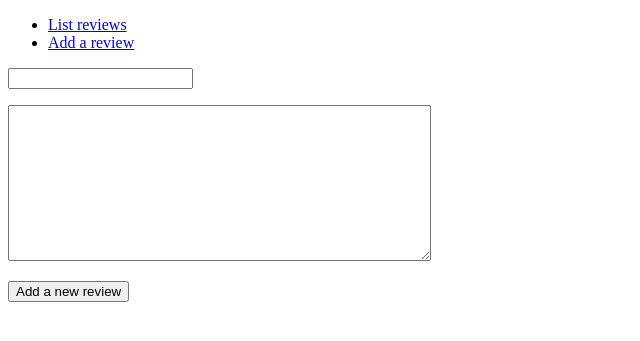
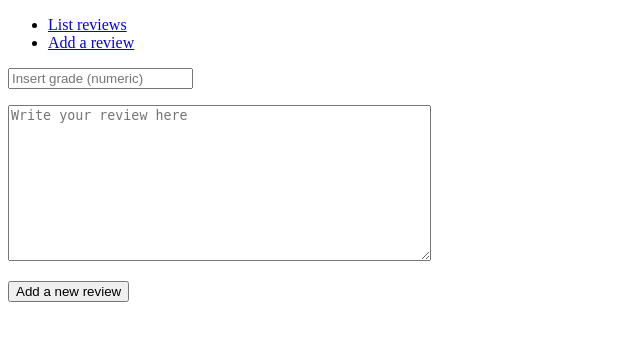
Before and after one commit to chipfrog/Liikuntakeskusten_vertailija, a Flask app: page /reviews/new/ in a window 1280 px wide. Shown: the top 341 px of the page, without its empty margins (0-640 px from the left). Run offline with Flask 2, Linux system fonts and the light colour scheme.

Commit message:
Lisätty vihjeet arvostelun kenttiin

```diff
--- a/application/templates/reviews/new.html
+++ b/application/templates/reviews/new.html
@@ -4,10 +4,10 @@
 
 <form method="POST" action="{{ url_for('reviews_create') }}">
     <p>
-        <input type="number" name="grade"/>
+        <input type="number" name="grade" placeholder="Insert grade (numeric)"/>
     </p>
     <p>
-        <textarea rows="10" cols="50" name="review"></textarea>
+        <textarea rows="10" cols="50" name="review" placeholder="Write your review here"></textarea>
         <!-- <input type="text" name="review"/> -->
     </p>
     <p>
```
